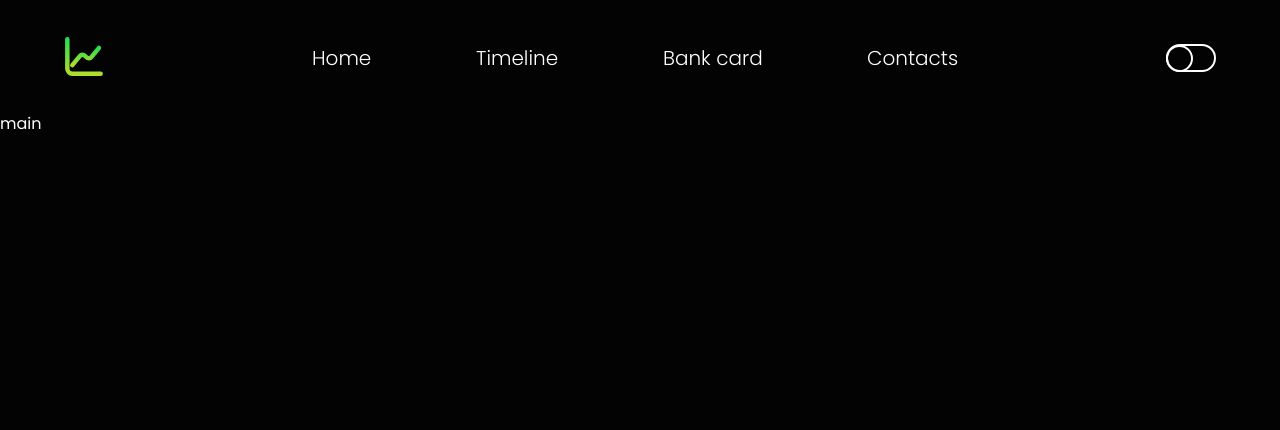
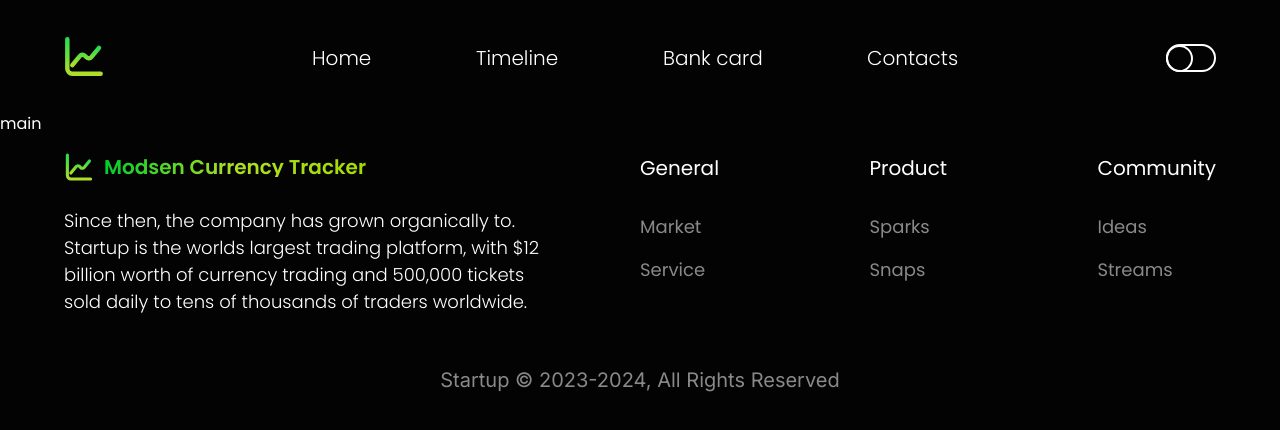
Before and after one commit to repmacrypn/currency-tracker, a React (Create React App) app: page / in a window 1280 px wide. Shown: the top 430 px of the page. Built offline with nearby package versions, Linux system fonts and the light colour scheme.

Commit message:
fix: styling components designed adaptive footer layout

```diff
--- a/public/index.html
+++ b/public/index.html
@@ -6,7 +6,7 @@
     <link rel="preconnect" href="https://fonts.googleapis.com" />
     <link rel="preconnect" href="https://fonts.gstatic.com" crossorigin />
     <link
-      href="https://fonts.googleapis.com/css2?family=Poppins:wght@300;400;500;600;700&display=swap"
+      href="https://fonts.googleapis.com/css2?family=Inter&family=Poppins:wght@300;400;500;600;700&display=swap"
       rel="stylesheet"
     />
     <meta name="viewport" content="width=device-width, initial-scale=1" />
--- a/src/components/App/index.tsx
+++ b/src/components/App/index.tsx
@@ -1,3 +1,4 @@
+import { Footer } from '@/components/Footer'
 import { Header } from '@/components/Header'
 import { Theme } from '@/context/ThemeContext'
 
@@ -10,6 +11,7 @@ export const App = () => {
         <GlobalStyles />
         <Header />
         <main>main</main>
+        <Footer />
       </Container>
     </Theme>
   )
--- /dev/null
+++ b/src/components/Footer/index.tsx
@@ -0,0 +1,50 @@
+import miniLogo from '@/assets/images/miniLogo.svg'
+import { footerData } from '@/constants/footerData'
+
+import {
+  AboutBlock,
+  AboutBlockLink,
+  AboutBlockTitle,
+  AboutBlockWrapper,
+  Container,
+  InfoBlock,
+  InfoText,
+  Logo,
+  LogoBlock,
+  LogoTitleFooter,
+  RightsInfoBlock,
+  Wrapper,
+} from './styled'
+
+export const Footer = () => {
+  return (
+    <Container>
+      <Wrapper>
+        <InfoBlock>
+          <LogoBlock>
+            <Logo alt='minilogo' src={miniLogo} />
+            <LogoTitleFooter>Modsen Currency Tracker</LogoTitleFooter>
+          </LogoBlock>
+          <InfoText>
+            Since then, the company has grown organically to. Startup is the worlds
+            largest trading platform, with $12 billion worth of currency trading and
+            500,000 tickets sold daily to tens of thousands of traders worldwide.
+          </InfoText>
+        </InfoBlock>
+        <AboutBlockWrapper>
+          {footerData.map(({ block, links }) => {
+            return (
+              <AboutBlock key={block}>
+                <AboutBlockTitle>{block}</AboutBlockTitle>
+                {links.map((link) => (
+                  <AboutBlockLink key={link}>{link}</AboutBlockLink>
+                ))}
+              </AboutBlock>
+            )
+          })}
+        </AboutBlockWrapper>
+      </Wrapper>
+      <RightsInfoBlock>Startup © 2023-2024, All Rights Reserved</RightsInfoBlock>
+    </Container>
+  )
+}
--- /dev/null
+++ b/src/components/Footer/styled.ts
@@ -0,0 +1,144 @@
+import styled from 'styled-components'
+
+import { website } from '@/constants/footerData'
+
+export const Container = styled.footer`
+  padding-top: ${(props) => props.theme.valueInPx.px20};
+`
+
+export const Wrapper = styled.section`
+  display: flex;
+  align-items: center;
+  justify-content: space-between;
+  gap: 35px;
+  width: 90%;
+  margin: 0 auto;
+
+  @media (max-width: 900px) {
+    width: 100%;
+    padding: 0 15px;
+  }
+
+  @media (max-width: 744px) {
+    flex-wrap: wrap;
+  }
+
+  @media (max-width: 402px) {
+    padding: 0;
+  }
+`
+
+export const InfoBlock = styled.div`
+  display: flex;
+  flex-direction: column;
+  gap: 25px;
+  max-width: ${(props) => props.theme.valueInPx.px480};
+  width: 100%;
+
+  @media (max-width: 744px) {
+    align-items: center;
+    max-width: 100%;
+    margin: 0 auto;
+  }
+`
+
+export const LogoBlock = styled.div`
+  display: flex;
+  justify-content: flex-start;
+  align-items: center;
+  gap: ${(props) => props.theme.valueInPx.px10};
+`
+
+export const Logo = styled.img`
+  width: ${(props) => props.theme.valueInPx.px30};
+  height: ${(props) => props.theme.valueInPx.px35};
+`
+
+export const LogoTitleFooter = styled.h3`
+  font-size: ${(props) => props.theme.fontSize.xxl};
+  font-weight: ${(props) => props.theme.fontWeight.semibold};
+  background-clip: text;
+  -webkit-background-clip: text;
+  color: transparent;
+  background-image: ${(props) => props.theme.usedColors.textGradient};
+
+  @media (max-width: 500px) {
+    font-size: ${(props) => props.theme.fontSize.xl};
+  }
+`
+
+export const InfoText = styled.p`
+  font-weight: ${(props) => props.theme.fontWeight.light};
+  font-size: ${(props) => props.theme.fontSize.xl};
+  line-height: 1.5;
+
+  @media (max-width: 744px) {
+    text-align: center;
+  }
+
+  @media (max-width: 500px) {
+    font-size: ${(props) => props.theme.fontSize.l};
+  }
+`
+
+export const AboutBlockWrapper = styled.div`
+  display: flex;
+  justify-content: space-between;
+  align-self: flex-start;
+  align-items: flex-start;
+  width: 50%;
+  gap: 50px;
+  padding-top: 6px;
+
+  @media (max-width: 744px) {
+    width: 100%;
+  }
+
+  @media (max-width: 378px) {
+    gap: 20px;
+  }
+`
+
+export const AboutBlock = styled.div`
+  display: flex;
+  flex-direction: column;
+  justify-content: space-between;
+  align-items: flex-start;
+`
+
+export const AboutBlockTitle = styled.h3`
+  font-weight: ${(props) => props.theme.fontWeight.normal};
+  margin-bottom: ${(props) => props.theme.valueInPx.px40};
+  font-size: ${(props) => props.theme.fontSize.xxl};
+`
+
+export const AboutBlockLink = styled.a.attrs({
+  href: website,
+  target: '_blank',
+})`
+  display: block;
+  margin-bottom: ${(props) => props.theme.valueInPx.px25};
+  font-size: ${(props) => props.theme.fontSize.xl};
+  font-weight: ${(props) => props.theme.fontWeight.normal};
+  color: ${(props) => props.theme.colors.footerLinks};
+  transition: ${(props) => props.theme.defaultTransition};
+  text-decoration: none;
+
+  &:hover {
+    color: ${(props) => props.theme.usedColors.green1};
+    transform: translateX(5px);
+  }
+`
+
+export const RightsInfoBlock = styled.h3`
+  padding: 55px 0 40px 0;
+  text-align: center;
+  font-family: ${(props) => props.theme.font[1]};
+  font-size: ${(props) => props.theme.fontSize.xxl};
+  font-weight: ${(props) => props.theme.fontWeight.normal};
+  color: ${(props) => props.theme.colors.footerCopyright};
+
+  @media (max-width: 590px) {
+    font-size: ${(props) => props.theme.fontSize.xl};
+  }
+`
--- /dev/null
+++ b/src/constants/footerData.ts
@@ -0,0 +1,16 @@
+export const footerData = [
+  {
+    block: 'General',
+    links: ['Market', 'Service'],
+  },
+  {
+    block: 'Product',
+    links: ['Sparks', 'Snaps'],
+  },
+  {
+    block: 'Community',
+    links: ['Ideas', 'Streams'],
+  },
+]
+
+export const website = 'https://www.modsen-software.com'
--- a/src/theme/index.ts
+++ b/src/theme/index.ts
@@ -68,13 +68,16 @@ const baseTheme: ITheme = {
     symbolBG10: colors.green4,
   },
   usedColors: { ...colors },
-  font: ['Poppins', 'sans-serif'],
+  font: ['Poppins', 'Inter', 'sans-serif'],
   fontSize: {
     sm: '12px',
     m: '14px',
     l: '16px',
     xl: '18px',
     xxl: '20px',
+    xxll: '24px',
+    xxxl: '26px',
+    xl4: '28px',
   },
   fontWeight: {
     light: 300,
@@ -151,7 +154,6 @@ export const darkTheme: DefaultTheme = {
     timelinePriceText: colors.black1,
     footerTitle: colors.black1,
     footerText: colors.black1,
-    footerLinks: colors.black1,
     footerCopyright: colors.black1,
   },
 }
--- a/src/theme/types.ts
+++ b/src/theme/types.ts
@@ -57,6 +57,9 @@ export interface ITheme {
     l: string
     xl: string
     xxl: string
+    xxll: string
+    xxxl: string
+    xl4: string
   }
   fontWeight: {
     light: number
```
